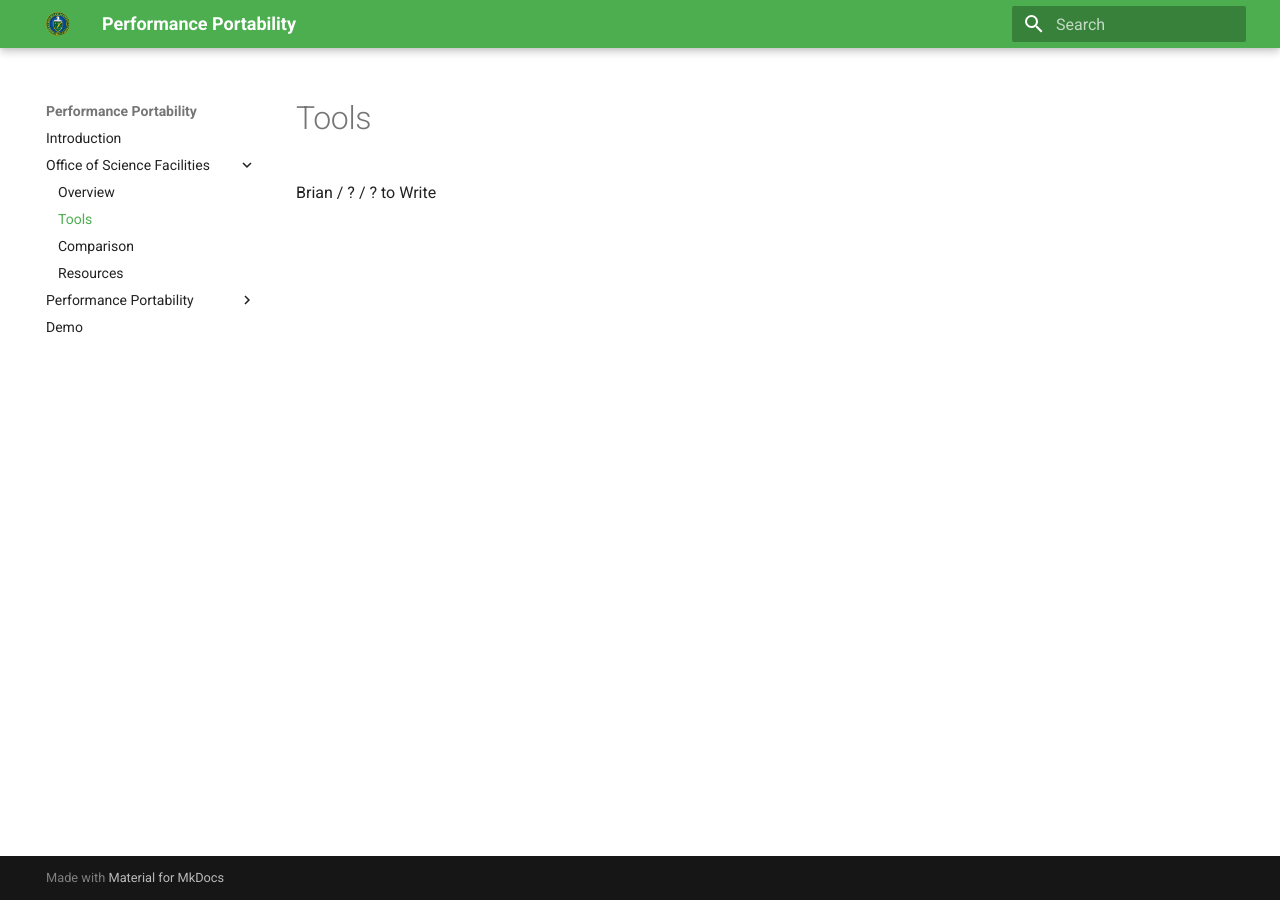
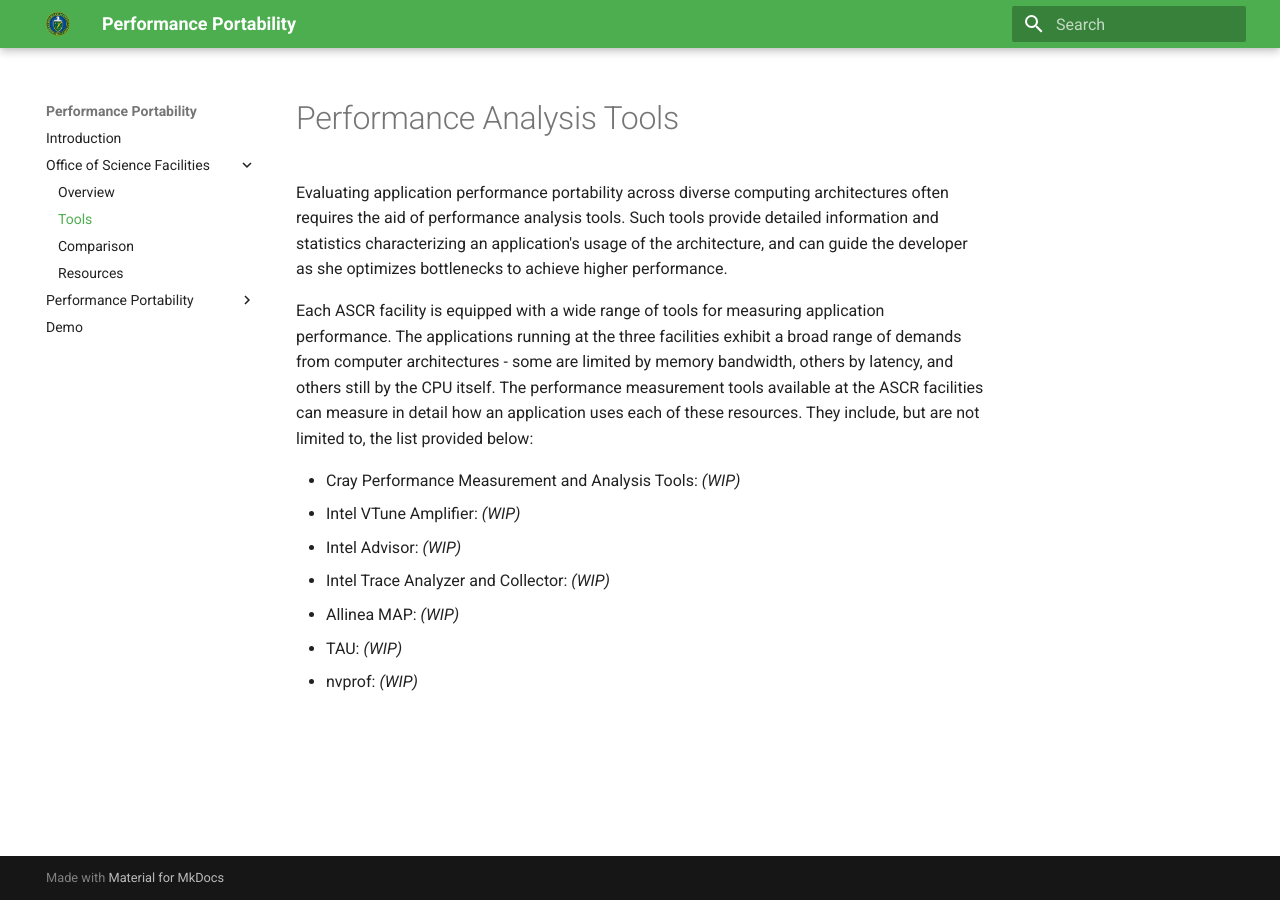
Before and after one commit to jrdeslippe/perfportsite, an MkDocs documentation site: the page built from docs/facilities/tools.md, in a window 1280 px wide. Built offline with MkDocs 1.6.1 and Material for MkDocs 9.7.7, drawn with Linux system fonts in a browser that asks for light colours; old or Windows-style settings are respelled for this version of MkDocs.

Commit message:
Facilities: added Tools boilerplate

```diff
--- a/docs/facilities/tools.md
+++ b/docs/facilities/tools.md
@@ -1 +1,23 @@
-Brian / ? / ? to Write
+# Performance Analysis Tools
+
+Evaluating application performance portability across diverse computing
+architectures often requires the aid of performance analysis tools. Such tools
+provide detailed information and statistics characterizing an application's
+usage of the architecture, and can guide the developer as she optimizes
+bottlenecks to achieve higher performance.
+
+Each ASCR facility is equipped with a wide range of tools for measuring
+application performance. The applications running at the three facilities
+exhibit a broad range of demands from computer architectures - some are limited
+by memory bandwidth, others by latency, and others still by the CPU itself. The
+performance measurement tools available at the ASCR facilities can measure in
+detail how an application uses each of these resources. They include, but are
+not limited to, the list provided below:
+
+- Cray Performance Measurement and Analysis Tools: *(WIP)*
+- Intel VTune Amplifier: *(WIP)*
+- Intel Advisor: *(WIP)*
+- Intel Trace Analyzer and Collector: *(WIP)*
+- Allinea MAP: *(WIP)*
+- TAU: *(WIP)*
+- nvprof: *(WIP)*
```
